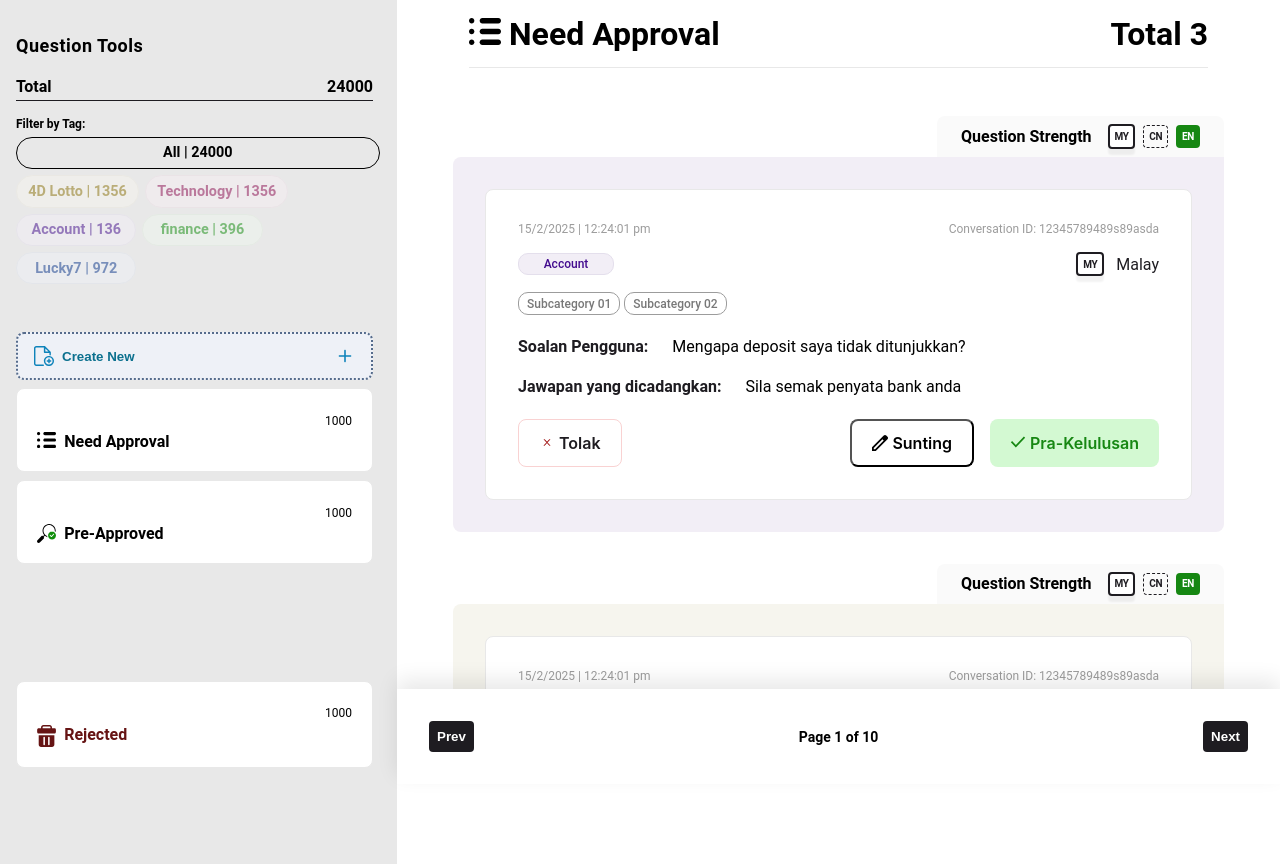
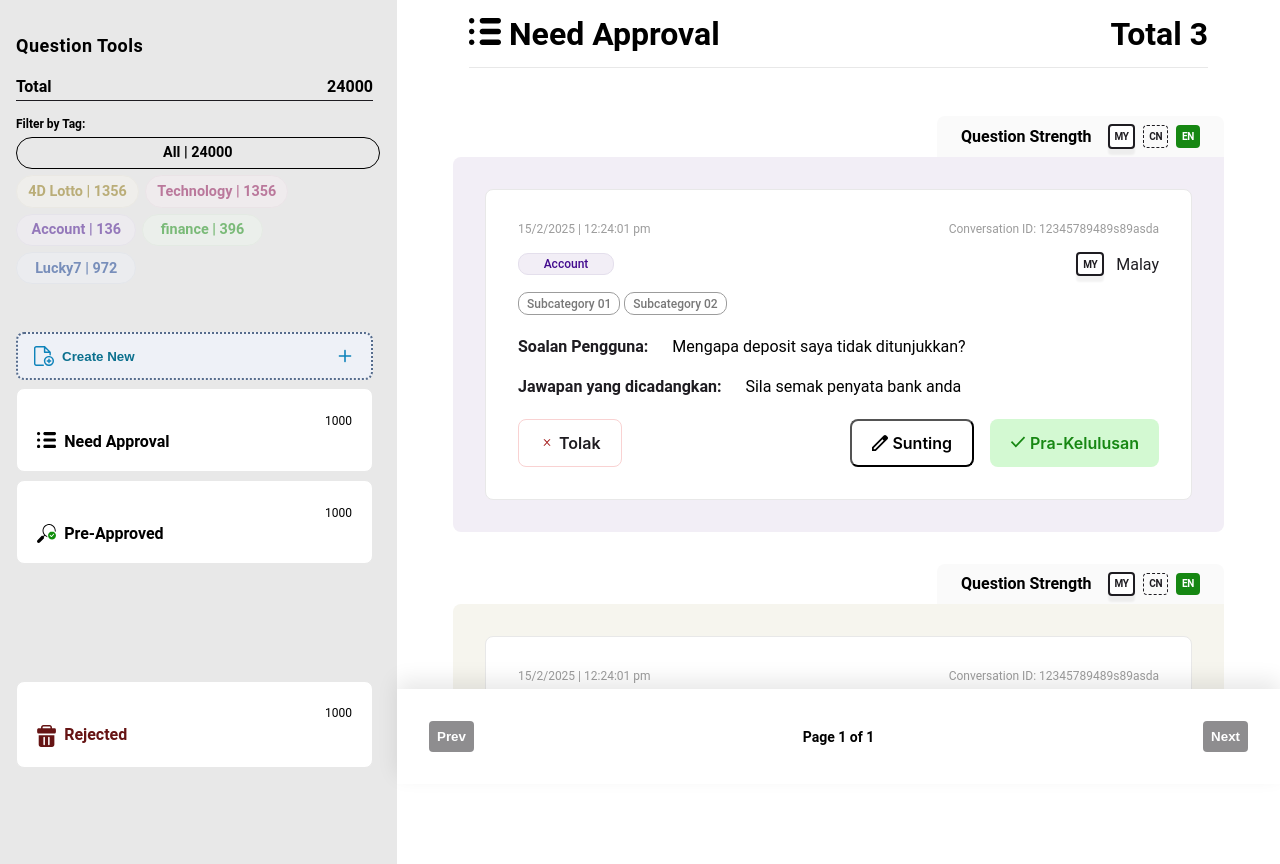
Before and after one commit to mjprod/admin-panel, a React (Create React App) app: page /newManager in a window 1280 px wide. Built offline with nearby package versions, Linux system fonts and the light colour scheme; no server answers; the HTML template or start-up script is replaced by a standard one.

Commit message:
pagination and all filter - unable to deselect

```diff
--- a/src/pages/newManager/NewManager.tsx
+++ b/src/pages/newManager/NewManager.tsx
@@ -21,6 +21,15 @@ const NewManager = () => {
   const [conversations, setConversations] = useState(needApprovalConvs);
   const [selectedCategories, setSelectedCategories] = useState<CategoryProps[]>(
     []
+  );
+
+  const [currentPage, setCurrentPage] = useState(1);
+  const itemsPerPage = 10;
+  const totalPages = Math.ceil(conversations.length / itemsPerPage);
+
+  const currentItems = conversations.slice(
+    (currentPage - 1) * itemsPerPage,
+    currentPage * itemsPerPage
   );
 
   const categories: CategoryProps[] = [
@@ -77,6 +86,7 @@ const NewManager = () => {
         break;
       case QuestionStatus.PreApproved:
         setConversations(approvedConvs);
+
         break;
       case QuestionStatus.Rejected:
         setConversations(rejectedConvs);
@@ -142,11 +152,15 @@ const NewManager = () => {
       >
         <TopBar topBarType={statusClicked} total={conversations.length} />
         <div className={styles["question-group-scroll-container"]}>
-          {conversations.map((con, index) => (
-            <QuestionCard key={index} {...con} />
+          {currentItems.map((con, index) => (
+            <QuestionCard key={index + con.answer} {...con} />
           ))}
         </div>
-        <BottomBar totalPages={10} currentPage={1} />
+        <BottomBar
+          totalPages={totalPages}
+          currentPage={currentPage}
+          onPageChange={setCurrentPage}
+        />
       </main>
     </div>
   );
--- a/src/pages/newManager/components/QuestionCard.tsx
+++ b/src/pages/newManager/components/QuestionCard.tsx
@@ -1,4 +1,4 @@
-import React, { useState } from "react";
+import React, { useEffect, useState } from "react";
 import styles from "./QuestionCard.module.css";
 import clsx from "clsx";
 import QuestionStrengthTab from "../../../components/language/QuestionStrengthTab";
@@ -80,10 +80,15 @@ const QuestionCard: React.FC<QuestionCardProps> = ({
 
   const statusStyle = getStatusStyles(status, checked, categoryColor);
   const selectorProps = getSelectorProps(status, isEdited);
+  const [questions, setQuestion] = useState(question);
 
   const handleEditChange = (updatedQuestion: string, updatedAnswer: string) => {
     console.log(updatedQuestion, updatedAnswer);
   };
+
+  useEffect(() => {
+    setQuestion(question);
+  }, [questions]);
 
   return (
     <div className={clsx(styles["question-group-container"])}>
@@ -112,7 +117,7 @@ const QuestionCard: React.FC<QuestionCardProps> = ({
           />
           <SubcategorySection subcategories={subcategories} />
           <QuestionAnswerSection
-            question={question}
+            question={questions}
             answer={answer}
             isEditing={isEditSelected}
             onChange={handleEditChange}
--- a/src/pages/newManager/components/QuestionTools.tsx
+++ b/src/pages/newManager/components/QuestionTools.tsx
@@ -30,6 +30,10 @@ const QuestionTools: React.FC<QuestionToolsProps> = ({
   );
 
   const toggleSelection = (category: CategoryProps) => {
+    if (category.id == 0) {
+      category.isSelected = true;
+      return;
+    }
     setSelectedCategories((prevState) => {
       const newState = new Map(prevState);
       newState.set(category.id, !newState.get(category.id));
--- a/src/pages/newManager/components/bottomBar/BottomBar.module.css
+++ b/src/pages/newManager/components/bottomBar/BottomBar.module.css
@@ -25,3 +25,8 @@
     font-weight: 700;
   }
 }
+
+.disabled {
+  cursor: not-allowed;
+  opacity: 0.5;
+}
--- a/src/pages/newManager/components/bottomBar/BottomBar.tsx
+++ b/src/pages/newManager/components/bottomBar/BottomBar.tsx
@@ -1,17 +1,40 @@
+import clsx from "clsx";
 import styles from "./BottomBar.module.css";
 
 interface BottomBarProps {
   totalPages: number;
   currentPage: number;
-};
+  onPageChange: (page: number) => void;
+}
 
-const BottomBar = ({ currentPage, totalPages }: BottomBarProps) => {
-
+const BottomBar = ({
+  currentPage,
+  totalPages,
+  onPageChange,
+}: BottomBarProps) => {
   return (
     <div className={styles["pagination-container"]}>
-            <button>Prev</button>
-            <p>Page {currentPage} of {totalPages}</p>
-            <button>Next</button>
+      <button
+        onClick={() => onPageChange(currentPage - 1)}
+        disabled={currentPage === 1}
+        className={clsx({
+          [styles["disabled"]]: currentPage === 1,
+        })}
+      >
+        Prev
+      </button>
+      <p>
+        Page {currentPage} of {totalPages}
+      </p>
+      <button
+        onClick={() => onPageChange(currentPage + 1)}
+        disabled={currentPage === totalPages}
+        className={clsx({
+          [styles["disabled"]]: currentPage === totalPages,
+        })}
+      >
+        Next
+      </button>
     </div>
   );
 };
```
Lines whose indentation alone changed are shown as unchanged.
